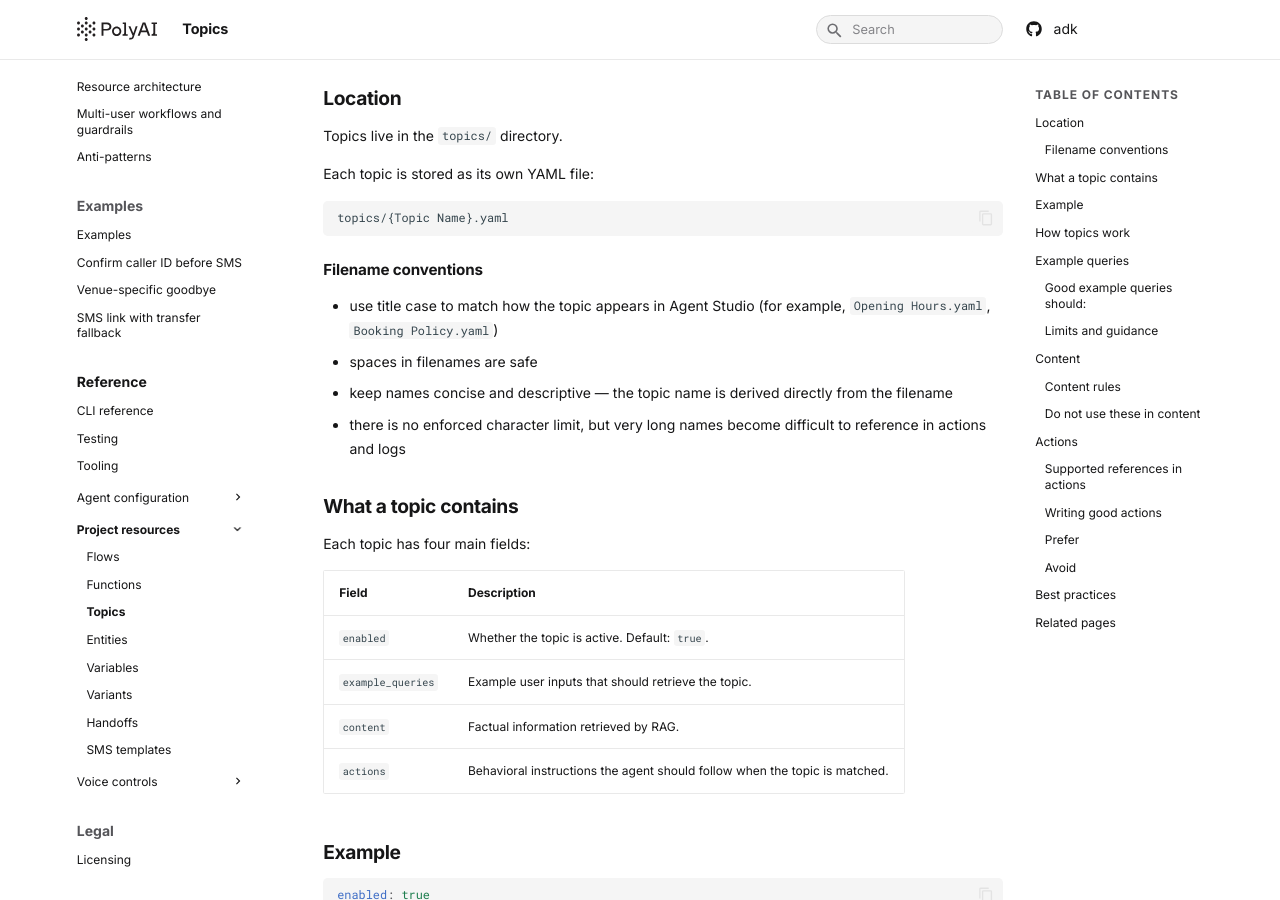
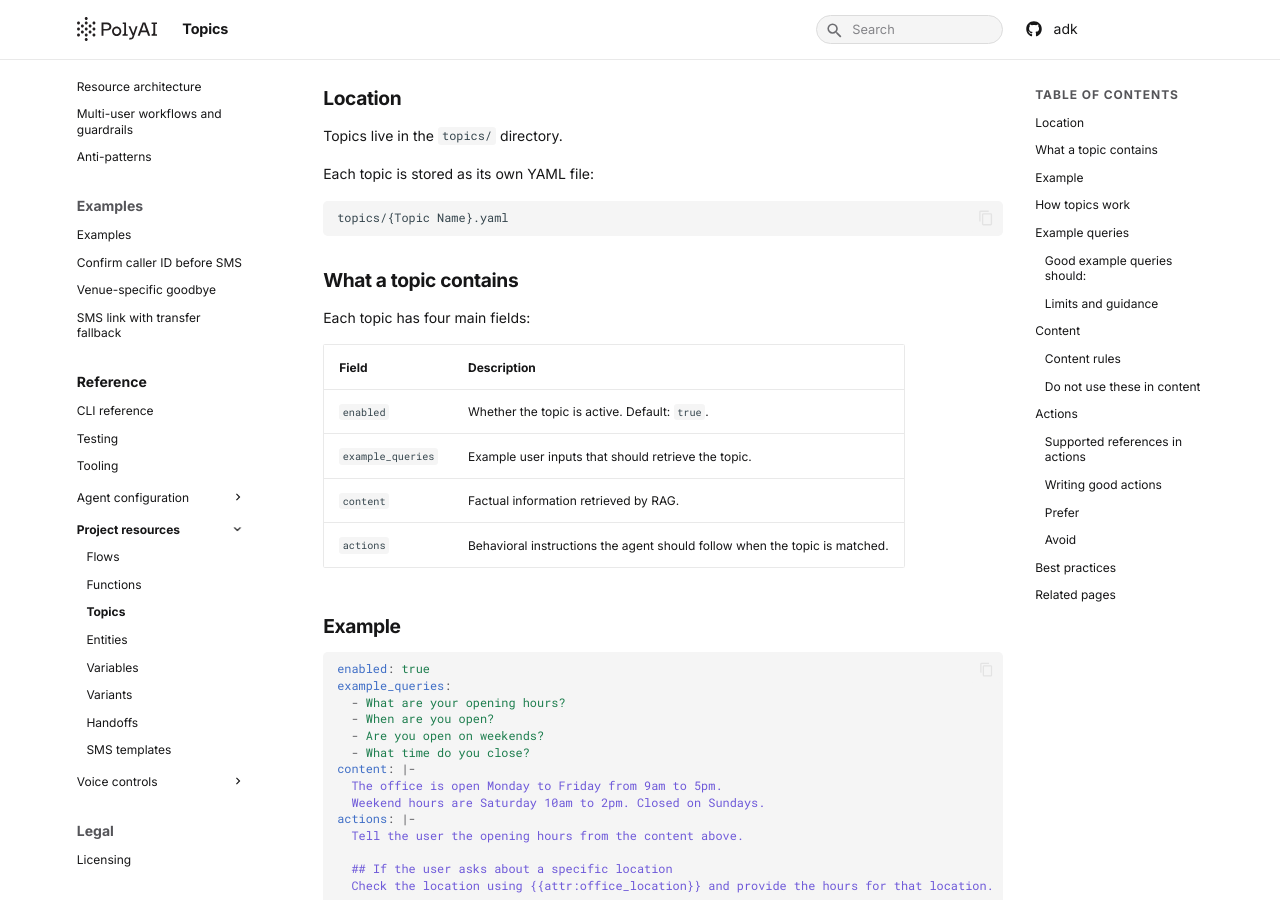
Before and after one commit to polyai/adk, an MkDocs documentation site: the page built from docs/docs/reference/topics.md, in a window 1280 px wide and 900 px high, scrolled down 300 px. Built offline with MkDocs 1.6.1 and Material for MkDocs 9.7.7, drawn with Linux system fonts in a browser that asks for light colours; some of the changed text lies outside the part shown.

```diff
--- a/docs/docs/reference/topics.md
+++ b/docs/docs/reference/topics.md
@@ -20,13 +20,6 @@
 ~~~text
 topics/{Topic Name}.yaml
 ~~~
-
-### Filename conventions
-
-- use title case to match how the topic appears in Agent Studio (for example, `Opening Hours.yaml`, `Booking Policy.yaml`)
-- spaces in filenames are safe
-- keep names concise and descriptive — the topic name is derived directly from the filename
-- there is no enforced character limit, but very long names become difficult to reference in actions and logs
 
 ## What a topic contains
 
@@ -193,25 +185,4 @@
     See how variant attributes can be referenced from topic actions.
     [Open variants](./variants.md)
 
--   **Managed Topics overview**
-
-    ---
-
-    Platform guide to topic types, RAG retrieval, handoffs, and SMS actions.
-    [Open Managed Topics overview](https://docs.poly.ai/managed-topics/introduction)
-
--   **How RAG retrieval works**
-
-    ---
-
-    How the platform scores and retrieves topics based on name, example queries, and content.
-    [Open RAG introduction](https://docs.poly.ai/managed-topics/RAG/introduction)
-
--   **Topic actions**
-
-    ---
-
-    Set up function calls, handoffs, and SMS triggers inside topic actions.
-    [Open actions guide](https://docs.poly.ai/managed-topics/how-to-setup-action/introduction)
-
 </div>
```
Also changed, not shown: other parts of docs/docs/reference/topics.md (+0 -1 lines).
